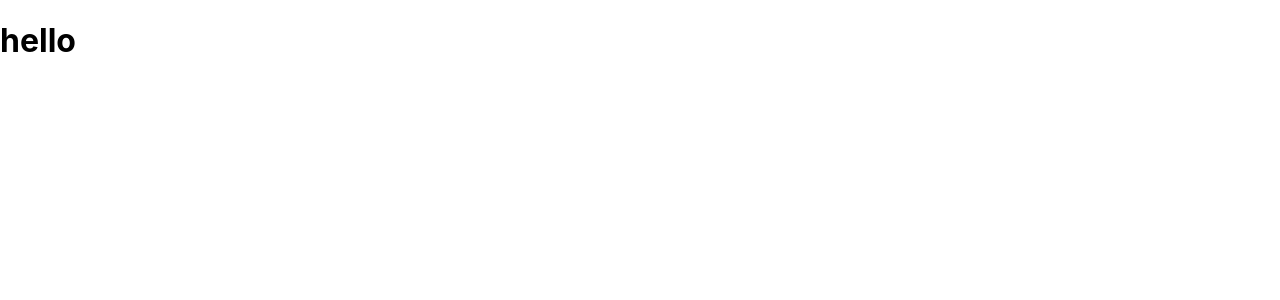
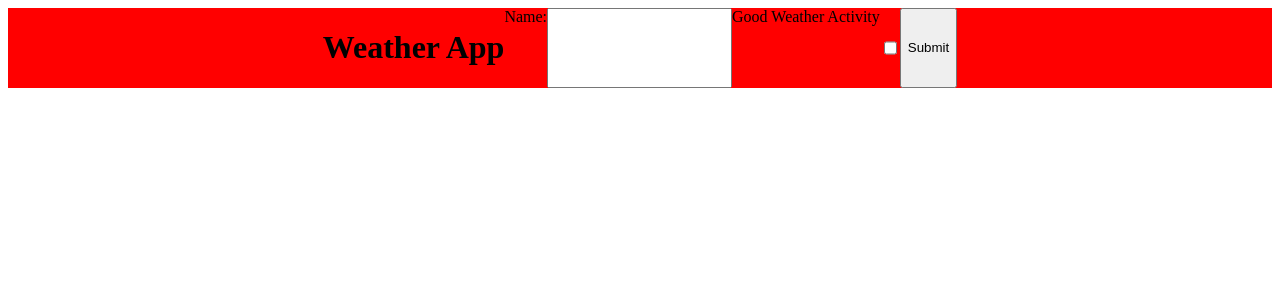
Before and after one commit to AishwaryaKamble96/Weather_App, a React (Create React App) app in the folder weatherapp/: page / in a window 1280 px wide. Shown: the top 300 px of the page. Built offline with nearby package versions, Linux system fonts and the light colour scheme.

Commit message:
added files

```diff
--- a/weatherapp/src/App.js
+++ b/weatherapp/src/App.js
@@ -1,9 +1,10 @@
+import Form from './components/Form';
+import './App.css';
 
-import './App.css';
 
 function App() {
   return (
-    <h1>hello</h1>
+    <Form  />
   )
 }
 
--- /dev/null
+++ b/weatherapp/src/components/Form.css
@@ -0,0 +1,5 @@
+.weather-form{
+
+    display: flex;
+    justify-content: center;
+}
--- /dev/null
+++ b/weatherapp/src/components/Form.js
@@ -0,0 +1,14 @@
+import "./Form.css"
+
+export default function Form({ onAddActivity }) {
+  return (
+    <form className="weather-form">
+      <h1>Weather App</h1>
+      <label htmlFor='name'>Name:</label>
+      <input type='text' id='name' name='name' />
+      <label htmlFor='checkbox'>Good Weather Activity</label>
+      <input type='checkbox' />
+      <button type='submit'>Submit</button>
+    </form>
+  );
+}
--- a/weatherapp/src/index.css
+++ b/weatherapp/src/index.css
@@ -1,13 +1,3 @@
-body {
-  margin: 0;
-  font-family: -apple-system, BlinkMacSystemFont, 'Segoe UI', 'Roboto', 'Oxygen',
-    'Ubuntu', 'Cantarell', 'Fira Sans', 'Droid Sans', 'Helvetica Neue',
-    sans-serif;
-  -webkit-font-smoothing: antialiased;
-  -moz-osx-font-smoothing: grayscale;
+.weather-form{
+    background-color: red;
 }
-
-code {
-  font-family: source-code-pro, Menlo, Monaco, Consolas, 'Courier New',
-    monospace;
-}
```
Also changed, not shown: 1 other file (tests, documents, lock files or other folders).
